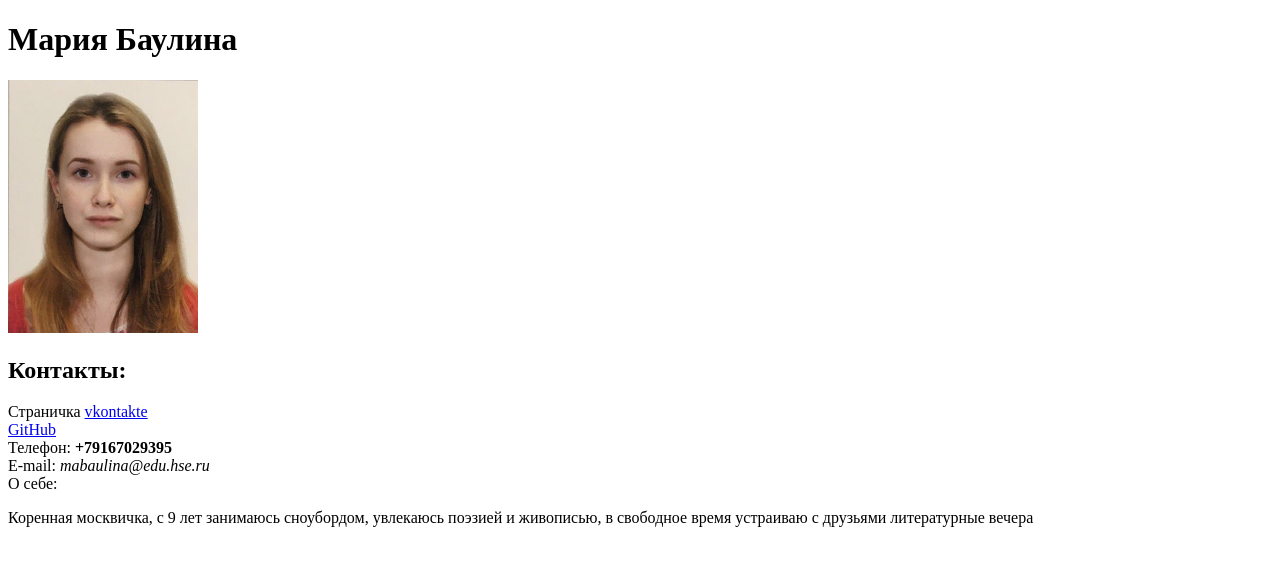
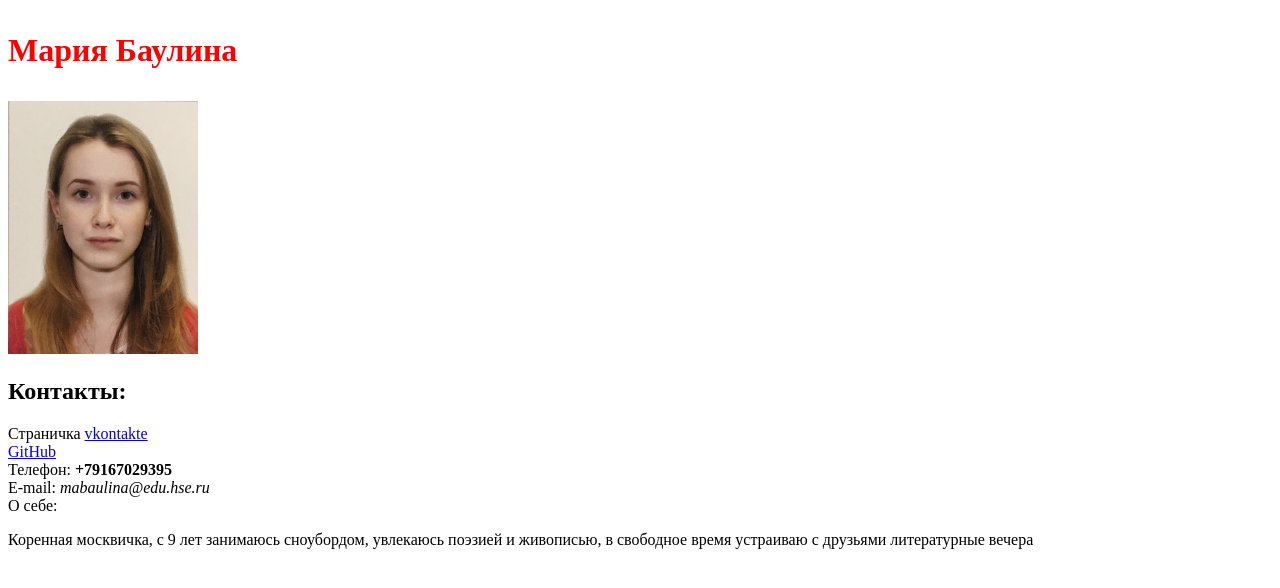
Before and after one commit to marykramor/username, a plain HTML site: page index.html in a window 1280 px wide. Drawn offline with Linux system fonts and the light colour scheme.

Commit message:
no message

```diff
--- a/index.html
+++ b/index.html
@@ -5,7 +5,7 @@
       <title>Моя личная страничка</title>
     </head>
     <body>
-      <left><h1>Мария Баулина</h1></left>
+      <left><h1><p style="color:red;">Мария Баулина</p></h1></left>
       <left><img alt="Это я" width="15%" src="me.jpg"></left>
       <br/>
       <h2>Контакты:</h2>
```
